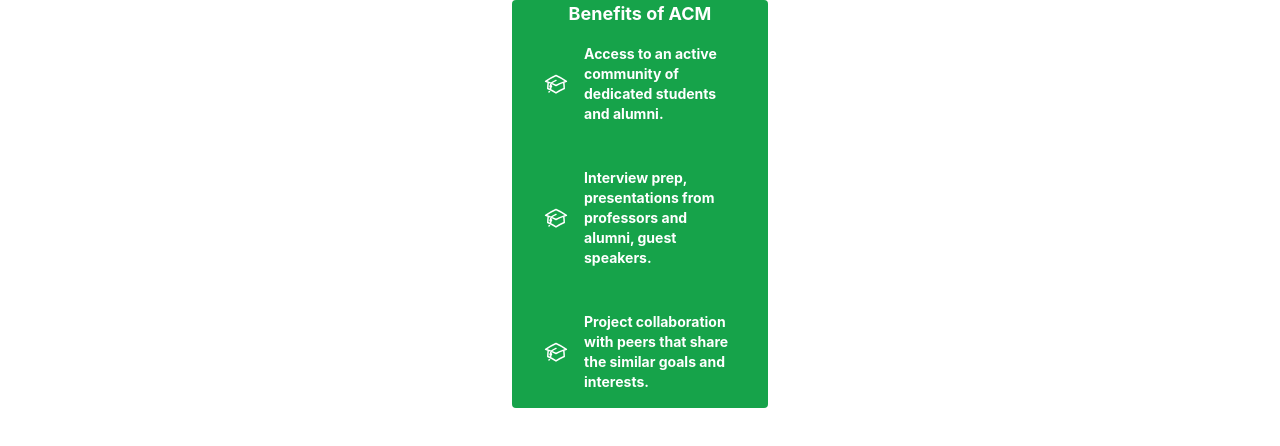
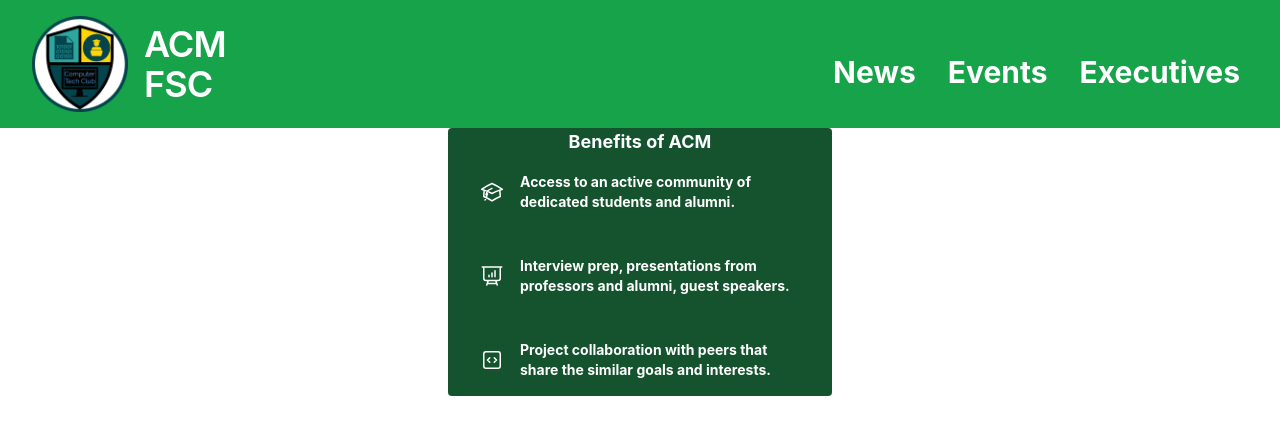
Before and after one commit to KyoshiNoda/FSC-Coding-Society, a React (Create React App) app: page / in a window 1280 px wide. Shown: the top 446 px of the page. Built offline with nearby package versions, Linux system fonts and the light colour scheme.

Commit message:
fixed icon bug

```diff
--- a/src/App.js
+++ b/src/App.js
@@ -4,7 +4,7 @@ import BenefitsBox from './components/BenefitsBox/BenefitsBox';
 function App() {
   return (
     <>
-      {/* <Navbar/> */}
+      <Navbar/>
       <BenefitsBox/>
       {/* <p>
         Lorem ipsum dolor sit amet consectetur adipisicing elit. Eveniet corporis provident, deleniti id labore cumque mollitia quisquam recusandae. Voluptates officia ab exercitationem vitae hic earum molestias voluptas eaque sed voluptatem.
--- a/src/components/BenefitsBox/BenefitsBox.jsx
+++ b/src/components/BenefitsBox/BenefitsBox.jsx
@@ -3,7 +3,7 @@ import BenefitsList from './BenefitsList'
 function BenefitsBox() {
   return (
     <div className='flex justify-center'>
-        <div className='text-lg bg-green-600 text-white font-bold w-64 rounded'>
+        <div className='text-lg bg-green-900 text-white font-bold w-96 rounded'>
             <div className='text-center'>
                 Benefits of ACM
             </div>
--- a/src/components/BenefitsBox/BenefitsList.jsx
+++ b/src/components/BenefitsBox/BenefitsList.jsx
@@ -1,12 +1,44 @@
-import React from 'react'
-import BenefitsItem from './BenefitsItem'
+import React from 'react';
+import BenefitsItem from './BenefitsItem';
+
 function BenefitsList() {
   return (
     <div className='flex-col mx-8 my-4 space-y-11'>
-        <BenefitsItem text = "Access to an active community of dedicated students and alumni."/>
-        <BenefitsItem text = "Interview prep, presentations from professors and alumni, guest speakers."/>
-        <BenefitsItem text = "Project collaboration with peers that share the similar goals and interests."/>
+
+      <div className='flex gap-x-4'>
+        <div className = 'flex items-center'>
+            <svg xmlns="http://www.w3.org/2000/svg" fill="none" viewBox="0 0 24 24" strokeWidth={1.5} stroke="currentColor" className="w-6 h-6">
+                <path strokeLinecap="round" strokeLinejoin="round" d="M4.26 10.147a60.436 60.436 0 00-.491 6.347A48.627 48.627 0 0112 20.904a48.627 48.627 0 018.232-4.41 60.46 60.46 0 00-.491-6.347m-15.482 0a50.57 50.57 0 00-2.658-.813A59.905 59.905 0 0112 3.493a59.902 59.902 0 0110.399 5.84c-.896.248-1.783.52-2.658.814m-15.482 0A50.697 50.697 0 0112 13.489a50.702 50.702 0 017.74-3.342M6.75 15a.75.75 0 100-1.5.75.75 0 000 1.5zm0 0v-3.675A55.378 55.378 0 0112 8.443m-7.007 11.55A5.981 5.981 0 006.75 15.75v-1.5" />
+            </svg>
+        </div>
+        <div className='text-sm'>
+          Access to an active community of dedicated students and alumni.
+        </div>
+      </div>
+
+      <div className='flex gap-x-4'>
+        <div className = 'flex items-center'>
+        <svg xmlns="http://www.w3.org/2000/svg" fill="none" viewBox="0 0 24 24" stroke-width="1.5" stroke="currentColor" class="w-6 h-6">
+          <path stroke-linecap="round" stroke-linejoin="round" d="M3.75 3v11.25A2.25 2.25 0 006 16.5h2.25M3.75 3h-1.5m1.5 0h16.5m0 0h1.5m-1.5 0v11.25A2.25 2.25 0 0118 16.5h-2.25m-7.5 0h7.5m-7.5 0l-1 3m8.5-3l1 3m0 0l.5 1.5m-.5-1.5h-9.5m0 0l-.5 1.5M9 11.25v1.5M12 9v3.75m3-6v6" />
+        </svg>
+        </div>
+        <div className='text-sm'>
+          Interview prep, presentations from professors and alumni, guest speakers.
+        </div>
+      </div>
+
+      <div className='flex gap-x-4'>
+        <div className = 'flex items-center'>
+          <svg xmlns="http://www.w3.org/2000/svg" fill="none" viewBox="0 0 24 24" strokeWidth={1.5} stroke="currentColor" className="w-6 h-6">
+            <path strokeLinecap="round" strokeLinejoin="round" d="M14.25 9.75L16.5 12l-2.25 2.25m-4.5 0L7.5 12l2.25-2.25M6 20.25h12A2.25 2.25 0 0020.25 18V6A2.25 2.25 0 0018 3.75H6A2.25 2.25 0 003.75 6v12A2.25 2.25 0 006 20.25z" />
+          </svg>
+        </div>
+        <div className='text-sm'>
+          Project collaboration with peers that share the similar goals and interests.
+        </div>
+      </div>
     </div>
+
   )
 }
 
```
Also changed, not shown: src/components/BenefitsBox/BenefitsItem.jsx (line endings or trailing spaces).
